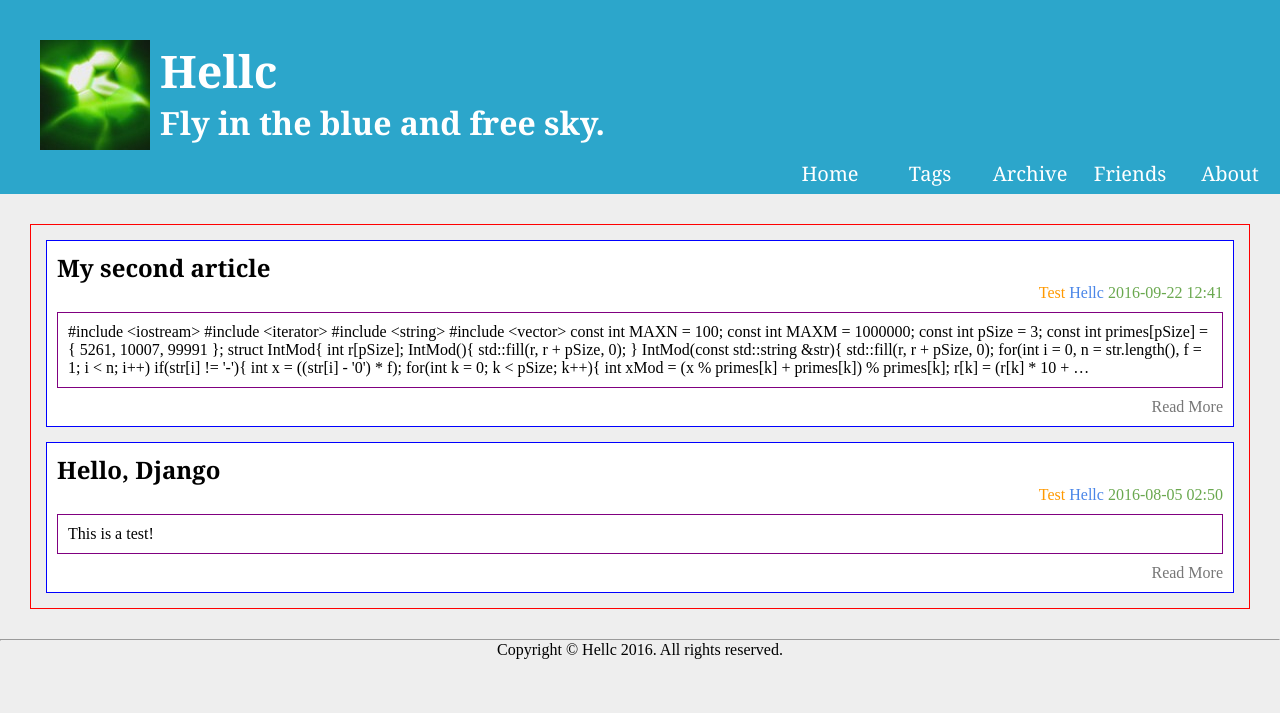
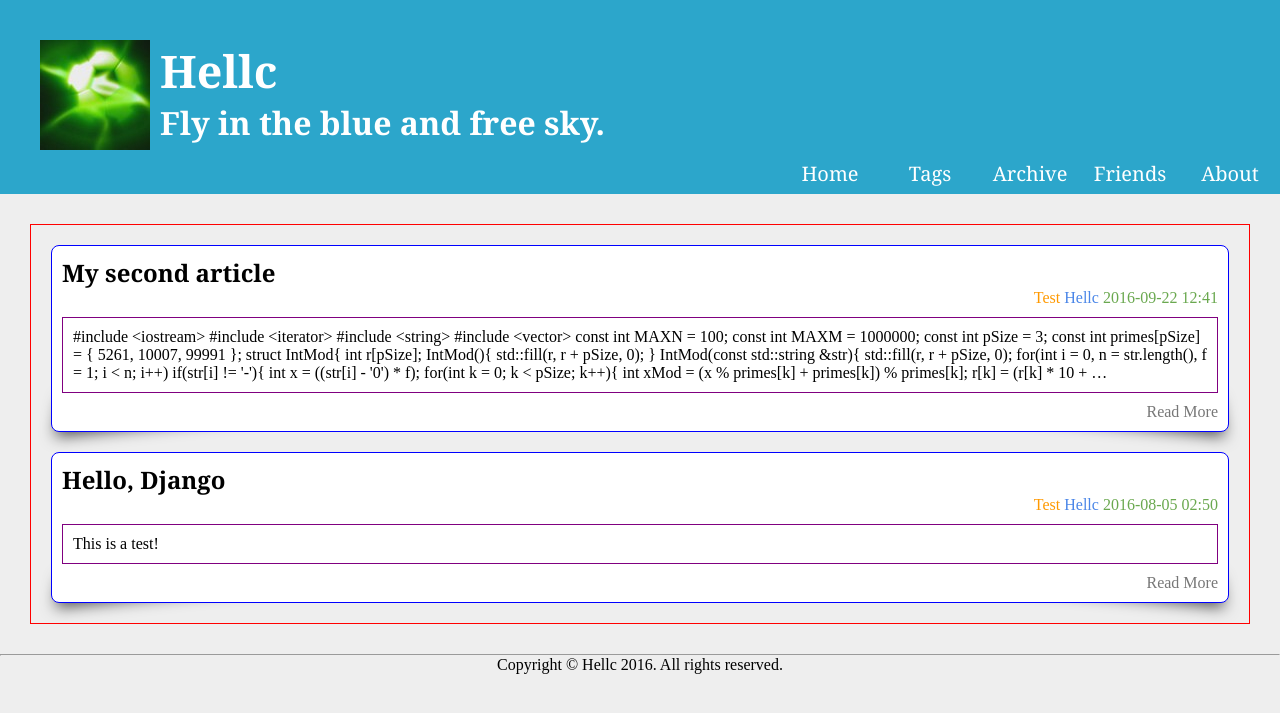
Before and after one commit to 5261/Blog, a Django app: page / in a window 1280 px wide. Shown: the top 713 px of the page. Run offline with Django 3.2, Linux system fonts and the light colour scheme; data comes from the database, SQL or seed files in the repository; both versions use the stored data as it was after the commit.

Commit message:
add shadow for article-block

```diff
--- a/Blog/static/css/parts/article-list.css
+++ b/Blog/static/css/parts/article-list.css
@@ -7,8 +7,32 @@
     background-color: #FFFFFF;
     border: 1px solid blue;
 
-    margin: 15px;
+    margin: 20px;
     padding: 10px;
+
+    /*box-shadow: 5px 5px 5px #888888;*/
+    border-radius: 8px;
+    position: relative;
+}
+
+.Articles .Article:before {
+    transform: skew(-15deg) rotate(-6deg);
+    left: 15px;
+}
+
+.Articles .Article:after {
+    transform: skew(15deg) rotate(6deg);
+    right: 15px;
+}
+
+.Articles .Article:before, .Articles .Article:after {
+    width: 50%;
+    height: 20%;
+    content: ' ';
+    box-shadow: 0 15px 15px rgba(0,0,0,0.7);
+    position: absolute;
+    bottom: 40px;
+    z-index: -1;
 }
 
 .Articles .Article .Summary{
```
Also changed, not shown: db.sqlite3.
